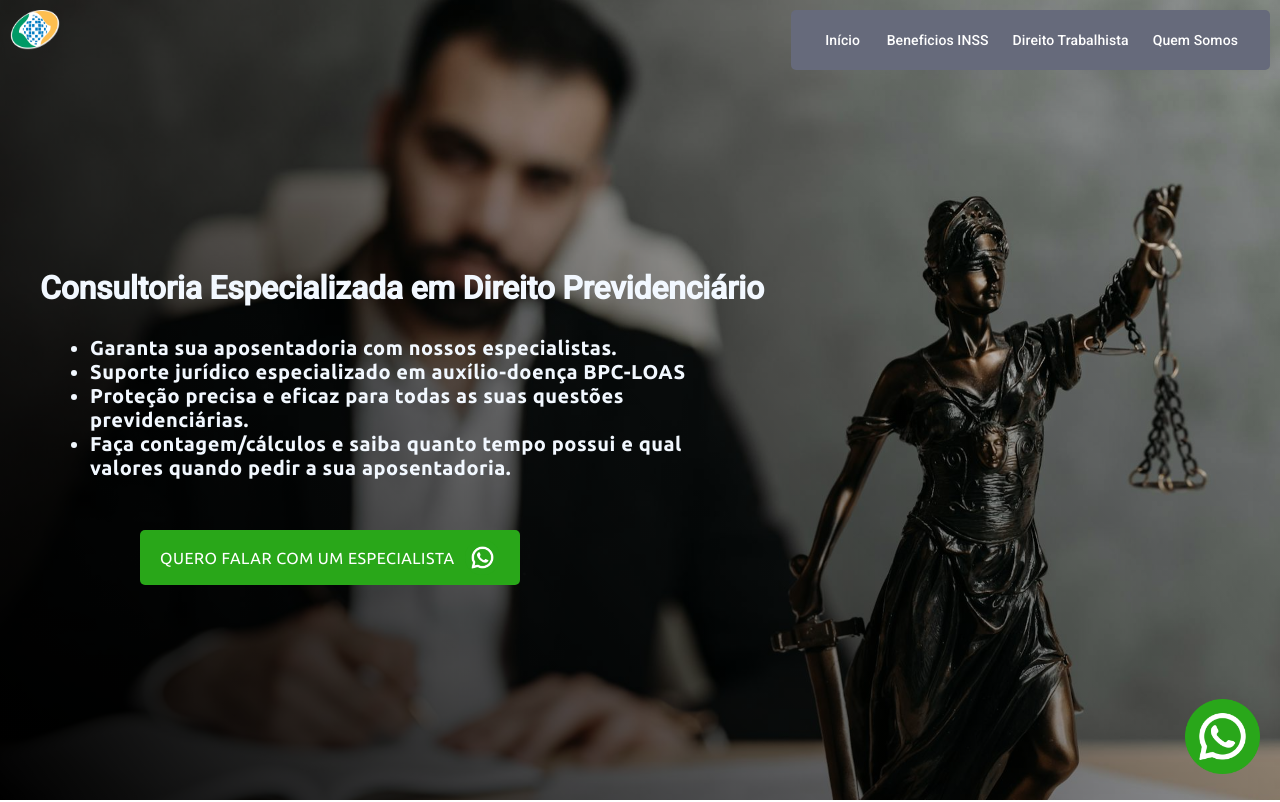
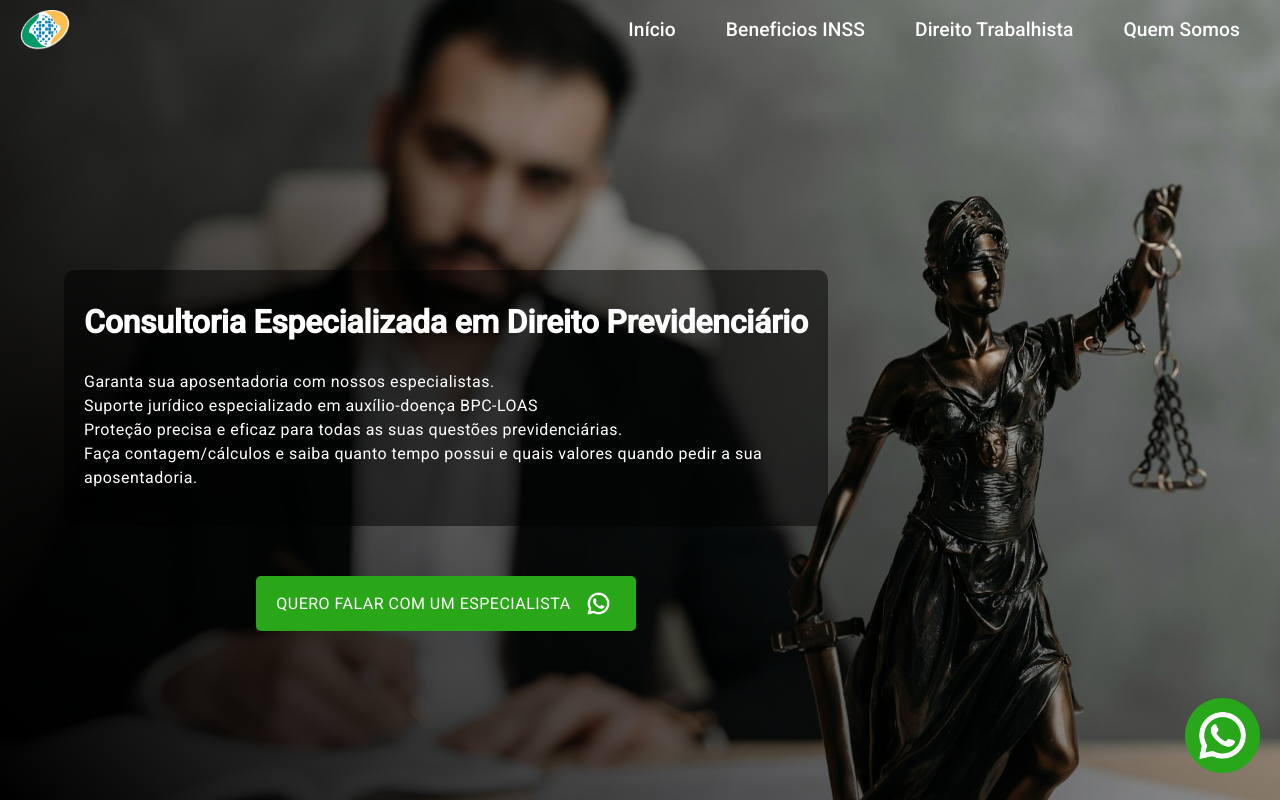
Before and after one commit to ramontrndd/tucujuprevi, an Angular app: page / in a window 1280 px wide. Shown: the top 802 px of the page. Built offline with nearby package versions, Linux system fonts and the light colour scheme.

Commit message:
Refactor header component styles and add WhatsApp contact button

```diff
--- a/src/app/app.component.html
+++ b/src/app/app.component.html
@@ -1,4 +1,4 @@
-<body>
-  <app-header></app-header>
-</body>
+<app-header></app-header>
+<app-mini-cards [text]="'Auxílio Saúde'"> </app-mini-cards>
+
 <router-outlet />
--- a/src/app/app.component.scss
+++ b/src/app/app.component.scss
@@ -1,10 +1 @@
 @import 'src/scss/_global.scss';
-
-.content-inss {
-  margin: auto;
-  width: 900px;
-  display: flex;
-  align-items: center;
-  justify-content: center;
-  flex-wrap: wrap;
-}
--- a/src/app/components/header/header.component.html
+++ b/src/app/components/header/header.component.html
@@ -1,5 +1,7 @@
 <article class="main-image">
-  <section><img src="INSS.png" class="logo" alt="" /></section>
+  <section class="logo-container">
+    <img src="INSS.png" class="logo" alt="" />
+  </section>
   <section class="btn-nav">
     <button mat-button routerLink="/home">Início</button>
     <button mat-button routerLink="/about">Beneficios INSS</button>
@@ -8,17 +10,20 @@
   </section>
 </article>
 <section class="content">
+  <div class="overlay">
+    <h1>Consultoria Especializada em Direito Previdenciário</h1>
     <ul>
-    <h1>Consultoria Especializada em Direito Previdenciário</h1>
       <li>Garanta sua aposentadoria com nossos especialistas.</li>
       <li>Suporte jurídico especializado em auxílio-doença BPC-LOAS</li>
       <li>
         Proteção precisa e eficaz para todas as suas questões previdenciárias.
       </li>
       <li>
-      Faça contagem/cálculos e saiba quanto tempo possui e qual valores quando
-      pedir a sua aposentadoria.
+        Faça contagem/cálculos e saiba quanto tempo possui e quais valores
+        quando pedir a sua aposentadoria.
       </li>
+    </ul>
+  </div>
   <a
     class="whatsapp-button"
     href="https://wa.me/seu_numero_de_telefone/?text=Quero%20falar%20com%20um%20especialista"
@@ -29,9 +34,7 @@
       <img src="whatsapp.png" class="btn-whatsapp" alt="WhatsApp Logo" />
     </button>
   </a>
-  </ul>
 </section>
-
 <a
   href="https://wa.me/seu_numero_de_telefone/?text=Quero%20falar%20com%20um%20especialista"
   class="btn-float"
--- a/src/app/components/header/header.component.scss
+++ b/src/app/components/header/header.component.scss
@@ -1,57 +1,100 @@
 @import 'src/scss/_global.scss';
+
 article {
-  position: absolute;
   display: flex;
-  align-items: start;
   justify-content: space-between;
+  align-items: center;
+  padding: 10px 20px;
+  background-color: $color-secondary;
+  width: 100%;
+  box-sizing: border-box;
+  position: relative; /* Para conter os elementos filhos com position: absolute */
 }
+
+.logo-container {
+  display: flex;
+  align-items: center;
+}
+
 .logo {
   width: 50px;
   height: 40px;
-  margin: 10px 10px;
-}
-.content {
-  > ul h1 {
-    @include headline-1-style;
-    color: $color-bg-cards;
-  }
-  > ul li {
-    width: 600px;
-    @include headline-3-style;
-    color: $color-bg-cards;
-    margin-left: 50px;
-  }
-  position: relative;
-  top: 30%;
-}
-
-.main-image {
-  position: absolute;
-  width: 100%;
-  background: linear-gradient(230deg, #9b7e6000, #000000),
-    url('public/main-image.jpg');
-  background-position: center;
-  background-size: cover;
-  background-repeat: no-repeat;
-  padding-top: 0;
-  min-height: 100vh;
 }
 
 .btn-nav {
-  > button {
+  display: flex;
+  gap: 10px;
+
+  button {
     color: white;
-  }
-  background-color: $color-secondary;
+    background-color: transparent;
     border: none;
     padding: 10px 20px;
     border-radius: 5px;
     cursor: pointer;
     font-size: 1.2rem;
-  margin: 10px;
     &:hover {
       background-color: $color-button-secondary-border;
     }
   }
+}
+
+.main-image {
+  position: relative;
+  display: flex;
+  align-content: flex-start;
+  flex-wrap: wrap;
+  align-items: center;
+  width: 100%;
+  min-height: 100vh;
+  background: linear-gradient(230deg, rgba(155, 126, 96, 0), #000000),
+    url('public/main-image.jpg');
+  background-position: center;
+  background-size: cover;
+  background-repeat: no-repeat;
+}
+
+.content {
+  display: flex;
+  flex-direction: column;
+  align-items: center;
+  margin-top: 30px;
+  position: absolute; /* Para posicionar o texto sobre a imagem */
+  top: 30%; /* Alinhar verticalmente ao centro */
+  left: 5%;
+
+  text-align: center;
+  color: $color-bg-cards;
+}
+
+.overlay {
+  background-color: rgba(
+    0,
+    0,
+    0,
+    0.5
+  ); /* Fundo escuro translúcido para melhorar a legibilidade */
+  padding: 20px;
+  border-radius: 10px;
+}
+
+.overlay h1 {
+  @include headline-1-style;
+  color: white;
+}
+
+.overlay ul {
+  width: 700px;
+  list-style: none;
+  padding: 0;
+}
+
+.overlay li {
+  text-align: left;
+  @include body-l-style;
+  color: white;
+}
+
 .whatsapp-button {
   display: inline-flex;
   align-items: center;
@@ -66,38 +109,37 @@ article {
   text-transform: uppercase;
   text-decoration: none;
   transition: background-color 0.3s ease;
-  margin-left: 100px;
   margin-top: 50px;
-}
 
-.whatsapp-button:hover {
+  &:hover {
     background-color: #248b17;
   }
 
-.whatsapp-button img {
+  img {
     width: 35px;
     height: 35px;
     margin-left: 10px;
   }
 
-.whatsapp-button button {
+  button {
     all: unset; /* Remove os estilos padrão do botão */
     display: flex;
     align-items: center;
     justify-content: center;
     cursor: pointer;
   }
+}
 
 .btn-float {
-  > img {
-    width: 75px;
-    height: 75px;
-  }
   position: fixed;
   bottom: 20px;
   right: 20px;
   z-index: 1000;
-  border: none;
   cursor: pointer;
   background-color: $color-button-secondary-bg;
+
+  img {
+    width: 75px;
+    height: 75px;
   }
+}
--- a/src/styles.scss
+++ b/src/styles.scss
@@ -3,7 +3,6 @@
 html,
 body {
   height: 100%;
-  overflow: hidden;
 }
 body {
   margin: 0;
```
Lines whose indentation alone changed are shown as unchanged.
